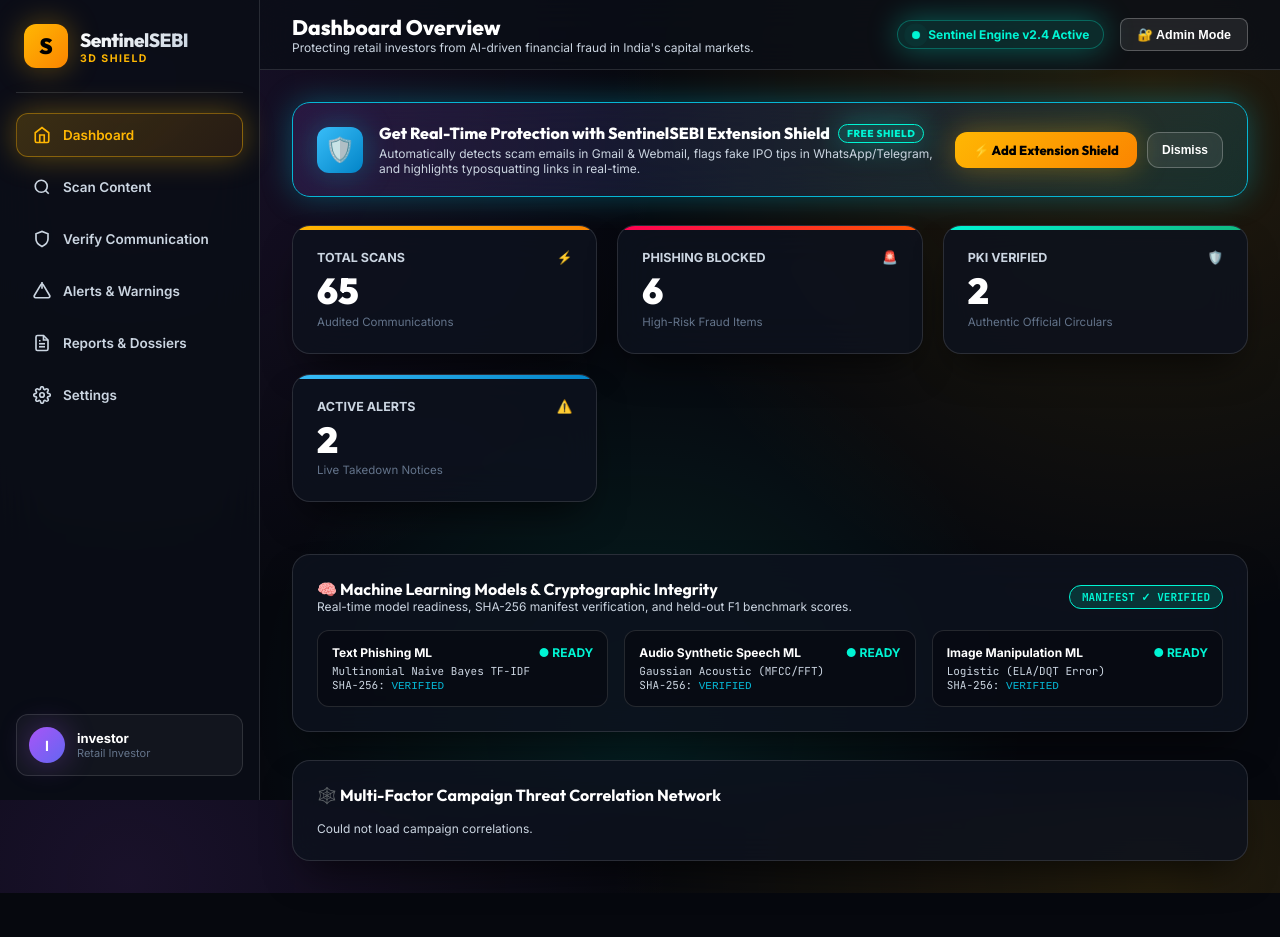
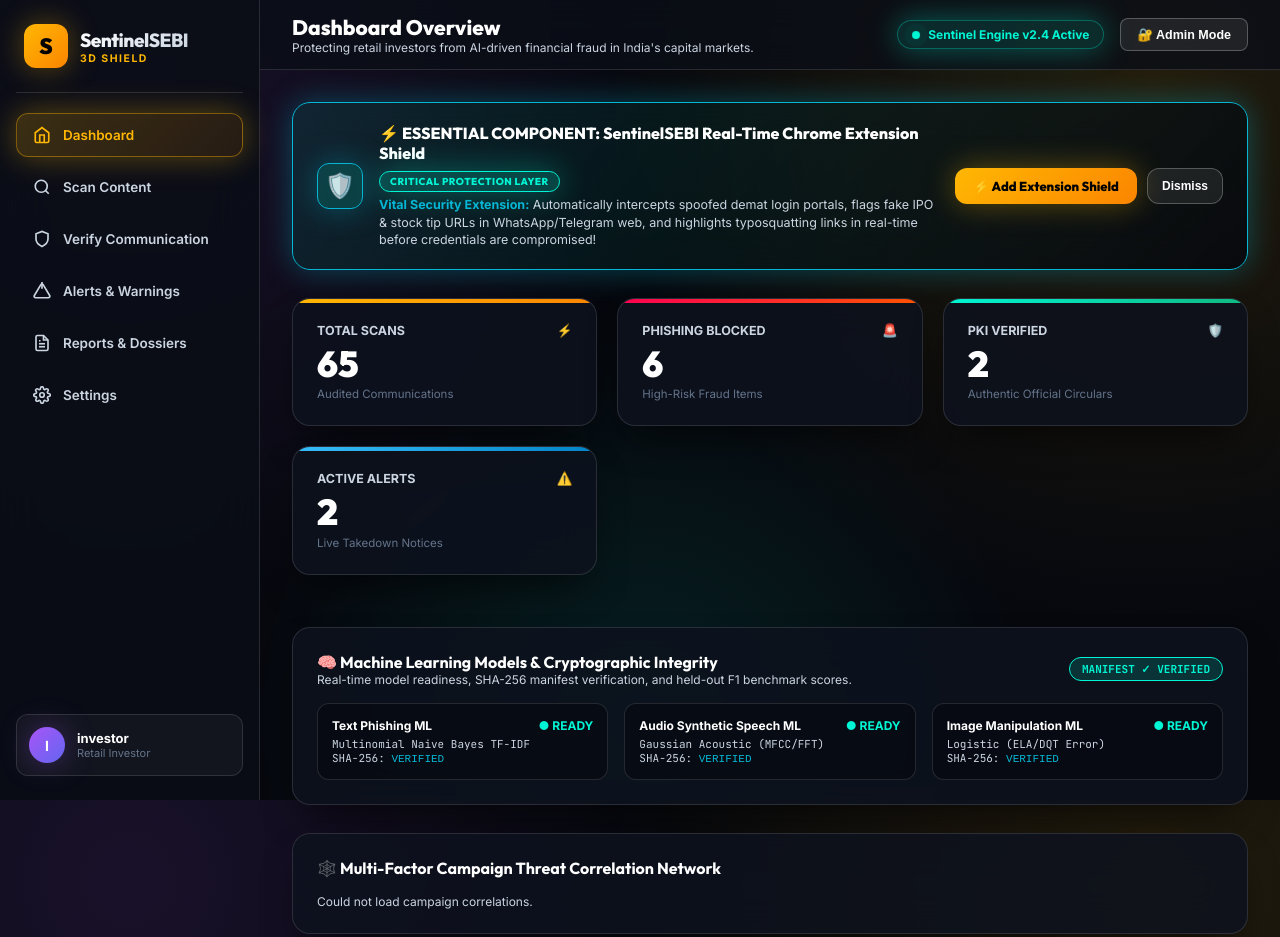
Before and after one commit to rohanambati-bot/sebi, a browser extension: page frontend/index.html in a window 1280 px wide. Shown: the top 937 px of the page. Before the commit the page ends 893 px from the top, so only its background shows below. Drawn offline with Linux system fonts and the light colour scheme; no server answers.

Commit message:
feat(extension-banner): make Extension Shield banner prominent and re-appear on page refresh highlighting essential security component

```diff
--- a/frontend/app.js
+++ b/frontend/app.js
@@ -486,15 +486,12 @@ function closeExtensionGuide() {
 function dismissExtensionBanner() {
   const banner = document.getElementById('extension-banner');
   if (banner) banner.style.display = 'none';
-  sessionStorage.setItem('extension_banner_dismissed', 'true');
 }
 
-// Auto check banner dismissal state and load ML status on load
+// Ensure extension banner is ALWAYS shown on page refresh & load ML status
 window.addEventListener('DOMContentLoaded', () => {
-  if (sessionStorage.getItem('extension_banner_dismissed') === 'true') {
-    const banner = document.getElementById('extension-banner');
-    if (banner) banner.style.display = 'none';
-  }
+  const banner = document.getElementById('extension-banner');
+  if (banner) banner.style.display = 'block';
   loadMlStatus();
 });
 
--- a/frontend/index.html
+++ b/frontend/index.html
@@ -80,23 +80,23 @@
       <!-- 1. DASHBOARD PANEL -->
       <section id="panel-dashboard" class="tab-panel active">
         <!-- Extension Recommendation Shield Banner -->
-        <div class="glass-panel extension-banner-card" id="extension-banner">
+        <div class="glass-panel extension-banner-card" id="extension-banner" style="border: 1px solid var(--neon-cyan); background: linear-gradient(135deg, rgba(0,245,212,0.1), rgba(6,8,14,0.85));">
           <div style="display:flex; justify-content:space-between; align-items:center; flex-wrap:wrap; gap:16px;">
             <div style="display:flex; align-items:center; gap:16px; min-width:280px; flex:1;">
-              <div class="extension-icon-box">🛡️</div>
+              <div class="extension-icon-box" style="background: rgba(0,245,212,0.15); border:1px solid var(--neon-cyan);">🛡️</div>
               <div>
                 <div style="font-family:var(--font-heading); font-size:16px; font-weight:800; color:#fff; display:flex; align-items:center; gap:8px; flex-wrap:wrap;">
-                  <span>Get Real-Time Protection with SentinelSEBI Extension Shield</span>
-                  <span class="badge-tag badge-safe" style="font-size:10px; padding:2px 8px;">FREE SHIELD</span>
+                  <span>⚡ ESSENTIAL COMPONENT: SentinelSEBI Real-Time Chrome Extension Shield</span>
+                  <span class="badge-tag badge-safe" style="font-size:10px; padding:3px 10px; background:rgba(0,245,212,0.2); border:1px solid var(--neon-emerald); font-weight:800;">CRITICAL PROTECTION LAYER</span>
                 </div>
-                <p style="font-size:12px; color:var(--text-muted); margin-top:3px;">
-                  Automatically detects scam emails in Gmail &amp; Webmail, flags fake IPO tips in WhatsApp/Telegram, and highlights typosquatting links in real-time.
+                <p style="font-size:12.5px; color:var(--text-muted); margin-top:4px; line-height:1.4;">
+                  <strong style="color:var(--neon-cyan);">Vital Security Extension:</strong> Automatically intercepts spoofed demat login portals, flags fake IPO &amp; stock tip URLs in WhatsApp/Telegram web, and highlights typosquatting links in real-time before credentials are compromised!
                 </p>
               </div>
             </div>
 
             <div style="display:flex; align-items:center; gap:10px;">
-              <button class="btn-primary" style="padding:10px 18px; font-size:13px;" onclick="openExtensionGuide()">
+              <button class="btn-primary" style="padding:10px 18px; font-size:13px; font-weight:800;" onclick="openExtensionGuide()">
                 <span>⚡ Add Extension Shield</span>
               </button>
               <button class="btn-secondary" style="padding:10px 14px; font-size:12px;" onclick="dismissExtensionBanner()">Dismiss</button>
```
